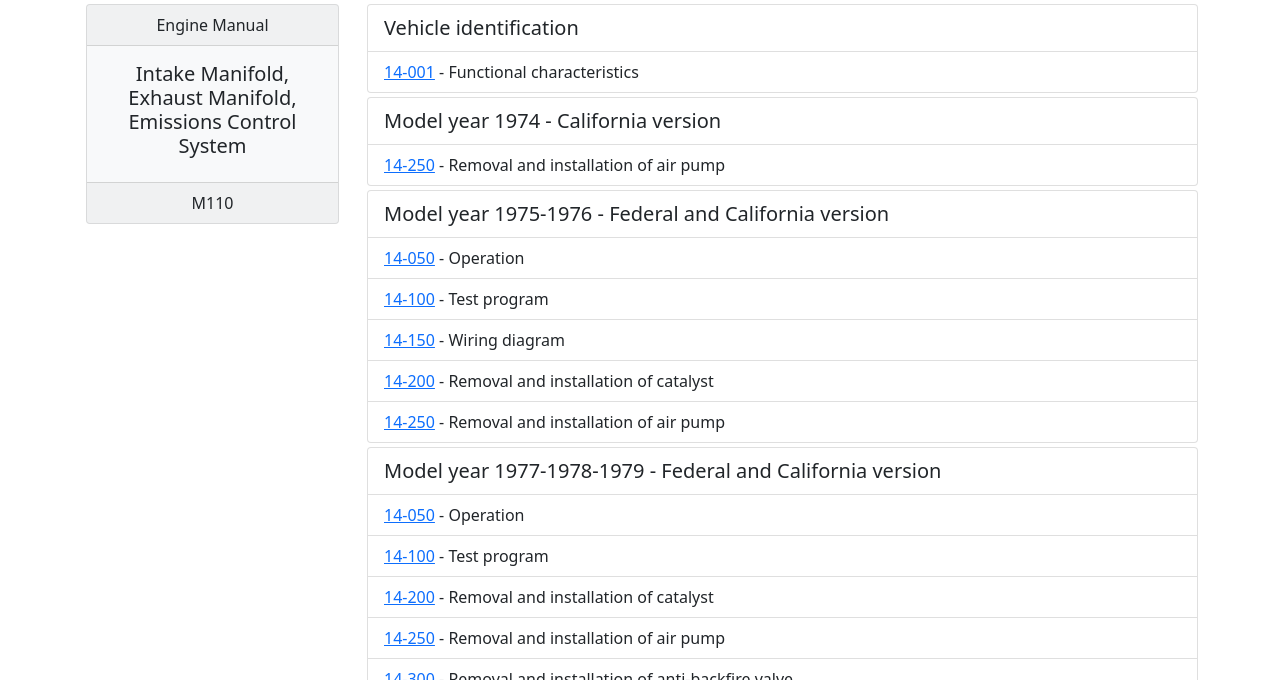
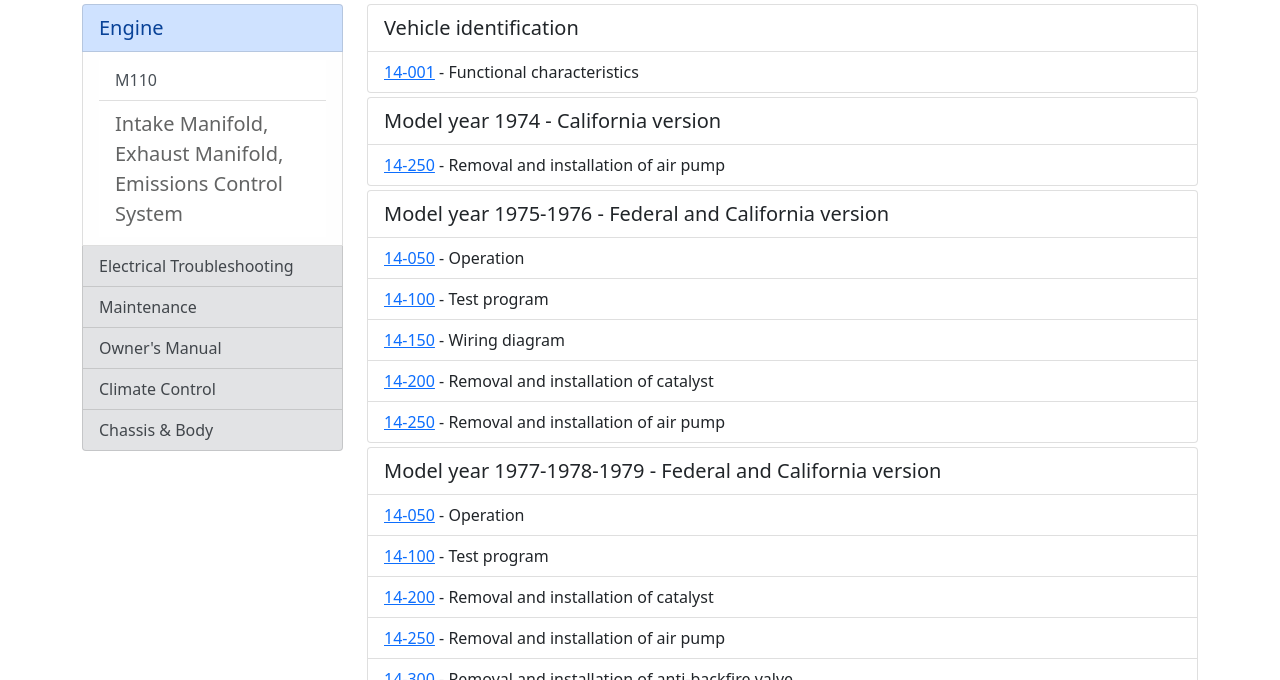
Before and after one commit to W116org/handbook, a Jekyll site: the page built from Engine/110/14-IntExhECS.html, in a window 1280 px wide and 900 px high, cut to the strip 220-900 px from the top of the window. Built offline with Jekyll 4.4.1, drawn with Linux system fonts in a browser that asks for light colours; comment, search, counter and statistics services are not loaded.

Commit message:
Update 14-IntExhECS.html

```diff
--- a/Engine/110/14-IntExhECS.html
+++ b/Engine/110/14-IntExhECS.html
@@ -8,12 +8,17 @@
 
 <div class="row">
   <div class="col-xs-12 col-md-3">
-    <div class="card text-center text-dark bg-light mb-3 mx-1">
-      <div class="card-header">Engine Manual</div>
-      <div class="card-body">
-          <h5 class="card-title">Intake Manifold, Exhaust Manifold, Emissions Control System</h5>
+    <div class="list-group">
+      <a href="/Engine/" class="list-group-item list-group-item-primary lead list-group-item-action">Engine</a>
+      <div class="list-group-item list-group-item-light list-group list-group-flush">
+        <a href="/Engine/110/" class="list-group-item list-group-item-action">M110</a>
+        <div class="list-group-item lead">Intake Manifold, Exhaust Manifold, Emissions Control System</div>
       </div>
-      <div class="card-footer">M110</div>
+      <a href="/ETM/" class="list-group-item list-group-item-secondary list-group-item-action">Electrical Troubleshooting</a>
+      <a href="/Maintenance/" class="list-group-item list-group-item-secondary list-group-item-action">Maintenance</a>
+      <a href="/OM/" class="list-group-item list-group-item-secondary list-group-item-action">Owner's Manual</a>
+      <a href="/Climate/" class="list-group-item list-group-item-secondary list-group-item-action">Climate Control</a>
+      <a href="/Chassis/" class="list-group-item list-group-item-secondary list-group-item-action">Chassis &amp; Body</a>
     </div>
   </div>
   <div class="col-xs-12 col-md-9">
```
